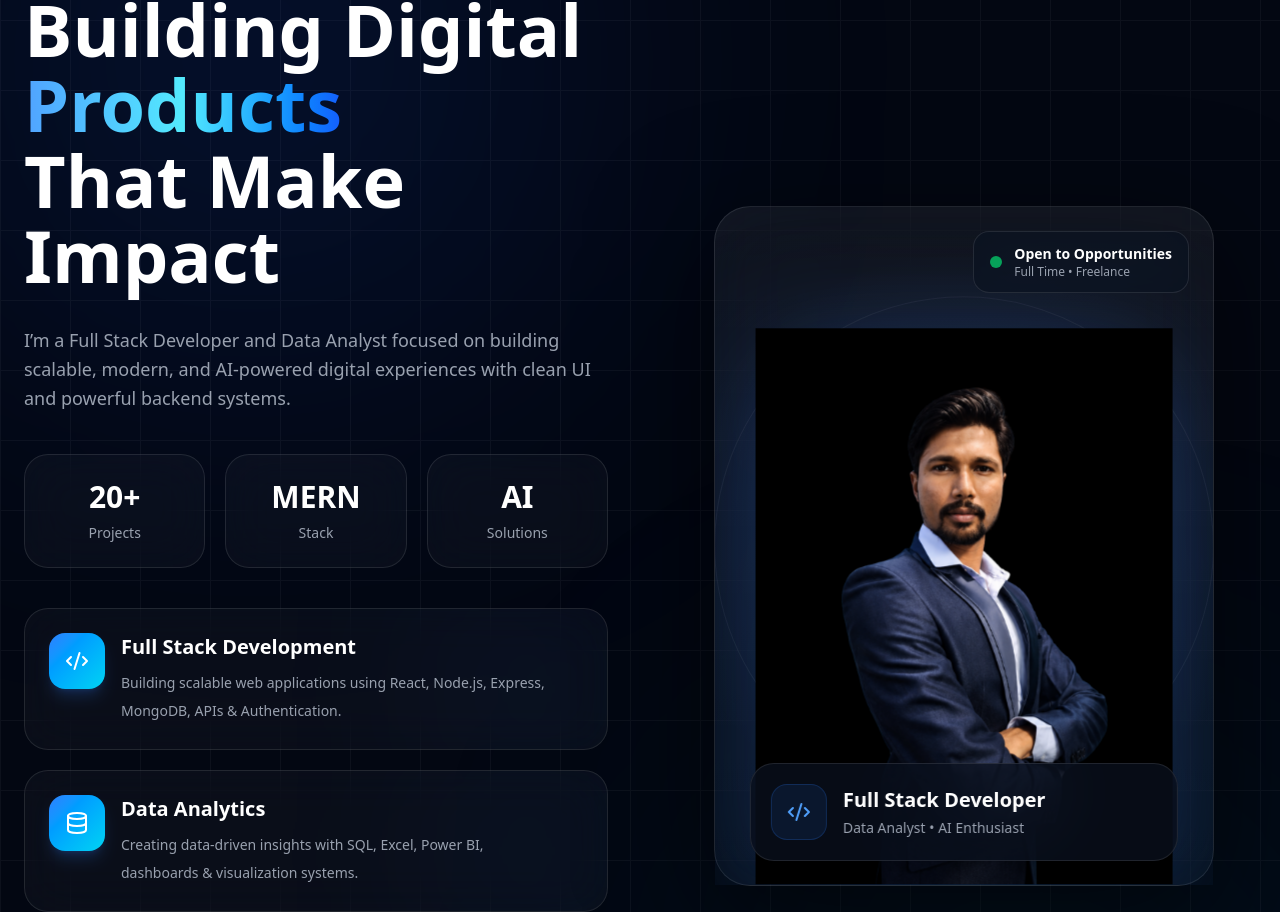
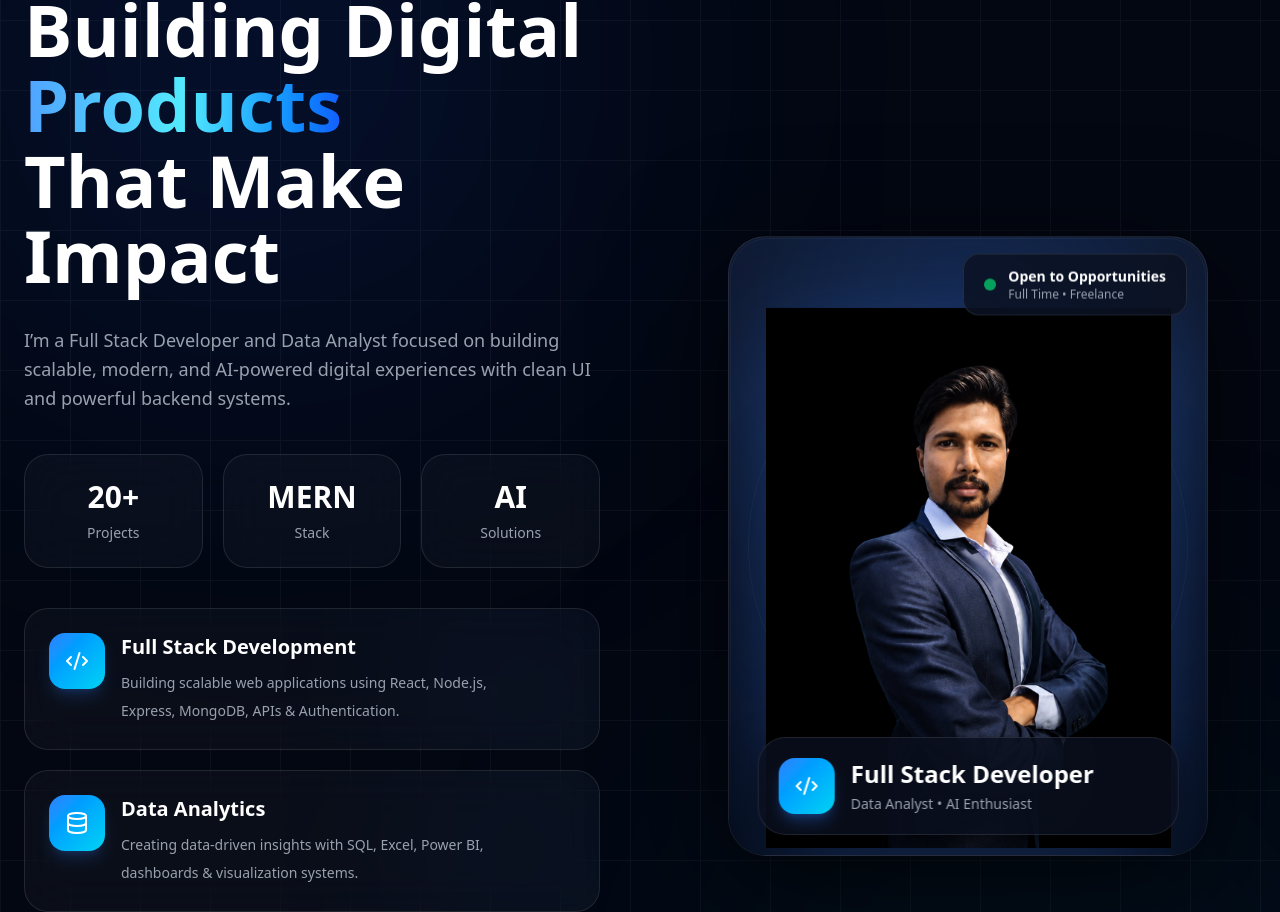
Before and after one commit to Anshcodeify45/NeuroStack, a React app in the folder frontend/: page / in a window 1280 px wide. Shown: the part 991-1903 px from the top of the page. Built offline with nearby package versions, Linux system fonts and the light colour scheme; the HTML template or start-up script is replaced by a standard one.

Commit message:
about section

```diff
--- a/frontend/src/component/About.jsx
+++ b/frontend/src/component/About.jsx
@@ -88,7 +88,7 @@ export default function About() {
         "
       />
 
-      {/* GLOW LEFT */}
+      {/* LEFT GLOW */}
       <div
         className="
           absolute
@@ -102,7 +102,7 @@ export default function About() {
         "
       />
 
-      {/* GLOW RIGHT */}
+      {/* RIGHT GLOW */}
       <div
         className="
           absolute
@@ -117,7 +117,7 @@ export default function About() {
       />
 
       {/* ========================================= */}
-      {/* MAIN CONTAINER */}
+      {/* MAIN */}
       {/* ========================================= */}
 
       <div className="relative z-10 max-w-7xl mx-auto">
@@ -126,7 +126,7 @@ export default function About() {
           className="
             grid
             lg:grid-cols-2
-            gap-16
+            gap-20
             items-center
           "
         >
@@ -154,12 +154,17 @@ export default function About() {
                 inline-flex
                 items-center
                 gap-2
+
                 px-5
                 py-2
+
                 rounded-full
+
                 border
                 border-blue-500/20
+
                 bg-blue-500/5
+
                 backdrop-blur-xl
               "
             >
@@ -167,8 +172,11 @@ export default function About() {
                 className="
                   w-2
                   h-2
+
                   rounded-full
+
                   bg-blue-500
+
                   animate-pulse
                 "
               />
@@ -177,7 +185,9 @@ export default function About() {
                 className="
                   text-sm
                   tracking-[3px]
+
                   text-gray-300
+
                   uppercase
                 "
               >
@@ -189,11 +199,15 @@ export default function About() {
             <h2
               className="
                 mt-8
+
                 text-5xl
                 md:text-6xl
                 lg:text-7xl
+
                 font-bold
+
                 leading-[1.05]
+
                 text-white
               "
             >
@@ -206,6 +220,7 @@ export default function About() {
                   from-blue-400
                   via-cyan-300
                   to-blue-600
+
                   text-transparent
                   bg-clip-text
                 "
@@ -222,9 +237,12 @@ export default function About() {
             <p
               className="
                 mt-8
+
                 max-w-xl
+
                 text-gray-400
                 text-lg
+
                 leading-relaxed
               "
             >
@@ -242,8 +260,10 @@ export default function About() {
             <div
               className="
                 mt-10
+
                 grid
                 grid-cols-3
+
                 gap-5
               "
             >
@@ -255,12 +275,18 @@ export default function About() {
                   }}
                   className="
                     rounded-3xl
+
                     border
                     border-white/10
+
                     bg-white/[0.03]
+
                     backdrop-blur-xl
+
                     p-6
+
                     text-center
+
                     transition-all
                     duration-300
                   "
@@ -269,6 +295,7 @@ export default function About() {
                     className="
                       text-3xl
                       font-bold
+
                       text-white
                     "
                   >
@@ -278,7 +305,9 @@ export default function About() {
                   <p
                     className="
                       mt-2
+
                       text-sm
+
                       text-gray-400
                     "
                   >
@@ -302,15 +331,23 @@ export default function About() {
                   className="
                     group
                     relative
+
                     overflow-hidden
+
                     rounded-3xl
+
                     border
                     border-white/10
+
                     bg-white/[0.03]
+
                     backdrop-blur-xl
+
                     p-6
+
                     transition-all
                     duration-300
+
                     hover:border-blue-500/30
                   "
                 >
@@ -320,10 +357,14 @@ export default function About() {
                       absolute
                       top-0
                       right-0
+
                       w-40
                       h-40
+
                       bg-blue-500/10
+
                       blur-[100px]
+
                       rounded-full
                     "
                   />
@@ -332,9 +373,11 @@ export default function About() {
                     className="
                       relative
                       z-10
+
                       flex
                       items-start
                       justify-between
+
                       gap-4
                     "
                   >
@@ -344,16 +387,22 @@ export default function About() {
                         className="
                           w-14
                           h-14
+
                           rounded-2xl
+
                           bg-gradient-to-br
                           from-blue-500
                           to-cyan-400
+
                           flex
                           items-center
                           justify-center
+
                           text-white
+
                           shadow-lg
                           shadow-blue-500/20
+
                           shrink-0
                         "
                       >
@@ -366,6 +415,7 @@ export default function About() {
                           className="
                             text-xl
                             font-semibold
+
                             text-white
                           "
                         >
@@ -375,9 +425,12 @@ export default function About() {
                         <p
                           className="
                             mt-2
+
                             text-gray-400
+
                             leading-7
                             text-sm
+
                             max-w-lg
                           "
                         >
@@ -391,8 +444,10 @@ export default function About() {
                       className="
                         opacity-0
                         group-hover:opacity-100
+
                         transition-all
                         duration-300
+
                         text-white
                       "
                     >
@@ -410,9 +465,11 @@ export default function About() {
             <div
               className="
                 mt-10
+
                 flex
                 items-center
                 gap-6
+
                 flex-wrap
               "
             >
@@ -422,16 +479,22 @@ export default function About() {
                 className="
                   px-8
                   py-4
+
                   rounded-2xl
+
                   bg-gradient-to-r
                   from-blue-600
                   to-cyan-500
+
                   text-white
                   font-semibold
+
                   shadow-lg
                   shadow-blue-500/20
+
                   hover:scale-105
                   hover:shadow-blue-500/40
+
                   transition-all
                   duration-300
                 "
@@ -445,8 +508,11 @@ export default function About() {
                   className="
                     w-3
                     h-3
+
                     rounded-full
+
                     bg-green-400
+
                     animate-pulse
                   "
                 />
@@ -482,112 +548,95 @@ export default function About() {
               className="
                 relative
                 w-full
-                max-w-[500px]
-                h-[680px]
-                rounded-[36px]
+                max-w-[480px]
+                h-[620px]
+
+                rounded-[38px]
+
                 border
                 border-white/10
-                bg-gradient-to-b
-                from-white/[0.06]
-                to-white/[0.02]
-                backdrop-blur-2xl
+
+                bg-[linear-gradient(180deg,rgba(15,23,42,0.95)_0%,rgba(3,7,18,0.98)_100%)]
+
                 overflow-hidden
-                shadow-[0_30px_120px_rgba(0,0,0,0.6)]
+
+                shadow-[0_30px_120px_rgba(0,0,0,0.7)]
+                backdrop-blur-3xl
               "
             >
-              {/* INNER GLOW */}
+              {/* BLUE GLOW */}
               <div
                 className="
                   absolute
-                  inset-0
-                  bg-[radial-gradient(circle_at_center,rgba(59,130,246,0.18),transparent_70%)]
+                  top-[-120px]
+                  left-1/2
+                  -translate-x-1/2
+
+                  w-[400px]
+                  h-[400px]
+
+                  rounded-full
+
+                  bg-blue-500/20
+
+                  blur-[120px]
                 "
               />
 
-              {/* RING 1 */}
+              {/* INNER BORDER */}
+              <div
+                className="
+                  absolute
+                  inset-[1px]
+
+                  rounded-[38px]
+
+                  border
+                  border-white/[0.04]
+                "
+              />
+
+              {/* STATUS CARD */}
               <motion.div
                 animate={{
-                  rotate: 360,
+                  y: [0, -6, 0],
                 }}
                 transition={{
-                  duration: 35,
+                  duration: 4,
                   repeat: Infinity,
-                  ease: "linear",
                 }}
                 className="
                   absolute
-                  inset-0
-                  flex
-                  items-center
-                  justify-center
-                "
-              >
-                <div
-                  className="
-                    w-[380px]
-                    h-[380px]
-                    rounded-full
-                    border
-                    border-dashed
-                    border-blue-500/20
-                  "
-                />
-              </motion.div>
+                  top-5
+                  right-5
+                  z-30
 
-              {/* RING 2 */}
-              <motion.div
-                animate={{
-                  rotate: -360,
-                }}
-                transition={{
-                  duration: 45,
-                  repeat: Infinity,
-                  ease: "linear",
-                }}
-                className="
-                  absolute
-                  inset-0
-                  flex
-                  items-center
-                  justify-center
-                "
-              >
-                <div
-                  className="
-                    w-[500px]
-                    h-[500px]
-                    rounded-full
-                    border
-                    border-white/5
-                  "
-                />
-              </motion.div>
-
-              {/* STATUS CARD */}
-              <div
-                className="
-                  absolute
-                  top-6
-                  right-6
-                  z-20
                   flex
                   items-center
                   gap-3
-                  px-4
+
+                  px-5
                   py-3
+
                   rounded-2xl
+
                   border
                   border-white/10
-                  bg-[#0b1220]/80
-                  backdrop-blur-xl
+
+                  bg-[#0B1120]/80
+
+                  backdrop-blur-2xl
                 "
               >
                 <span
                   className="
                     w-3
                     h-3
+
                     rounded-full
+
                     bg-green-400
+
                     animate-pulse
                   "
                 />
@@ -596,8 +645,8 @@ export default function About() {
                   <h4
                     className="
                       text-white
+                      text-sm
                       font-semibold
-                      text-sm
                     "
                   >
                     Open to Opportunities
@@ -612,7 +661,111 @@ export default function About() {
                     Full Time • Freelance
                   </p>
                 </div>
+              </motion.div>
+
+              {/* CIRCLE EFFECT */}
+              <div
+                className="
+                  absolute
+                  inset-0
+
+                  flex
+                  items-center
+                  justify-center
+                "
+              >
+                {/* CIRCLE 1 */}
+                <motion.div
+                  animate={{
+                    rotate: 360,
+                  }}
+                  transition={{
+                    duration: 35,
+                    repeat: Infinity,
+                    ease: "linear",
+                  }}
+                  className="
+                    absolute
+
+                    w-[340px]
+                    h-[340px]
+
+                    rounded-full
+
+                    border
+                    border-dashed
+                    border-blue-500/20
+                  "
+                />
+
+                {/* CIRCLE 2 */}
+                <motion.div
+                  animate={{
+                    rotate: -360,
+                  }}
+                  transition={{
+                    duration: 50,
+                    repeat: Infinity,
+                    ease: "linear",
+                  }}
+                  className="
+                    absolute
+
+                    w-[440px]
+                    h-[440px]
+
+                    rounded-full
+
+                    border
+                    border-white/[0.04]
+                  "
+                />
+
+                {/* CIRCLE 3 */}
+                <div
+                  className="
+                    absolute
+
+                    w-[260px]
+                    h-[260px]
+
+                    rounded-full
+
+                    border
+                    border-blue-500/10
+                  "
+                />
               </div>
+
+              {/* IMAGE CONTAINER */}
+              <div
+                className="
+                  absolute
+                  inset-0
+
+                  flex
+                  items-end
+                  justify-center
+
+                  pt-20
+                "
+              >
+                {/* IMAGE GLOW */}
+                <div
+                  className="
+                    absolute
+                    bottom-24
+
+                    w-[240px]
+                    h-[240px]
+
+                    rounded-full
+
+                    bg-blue-500/20
+
+                    blur-[100px]
+                  "
+                />
 
                 {/* IMAGE */}
                 <motion.img
@@ -622,42 +775,61 @@ export default function About() {
                     y: [0, -10, 0],
                   }}
                   transition={{
-                  duration: 6,
+                    duration: 5,
                     repeat: Infinity,
                     ease: "easeInOut",
                   }}
                   className="
+                    relative
+                    z-20
+
+                    h-[540px]
+                    w-auto
+
+                    object-contain
+
+                    drop-shadow-[0_25px_50px_rgba(59,130,246,0.35)]
+
+                    select-none
+                    pointer-events-none
+                  "
+                />
+              </div>
+
+              {/* BOTTOM CARD */}
+              <motion.div
+                whileHover={{
+                  y: -4,
+                }}
+                className="
                   absolute
-                  bottom-0
+                  bottom-5
                   left-1/2
                   -translate-x-1/2
-                  h-[82%]
-                  w-auto
-                  object-contain
-                  z-10
-                  drop-shadow-[0_20px_60px_rgba(59,130,246,0.25)]
-                  will-change-transform
+                  z-30
+
+                  w-[88%]
+
+                  rounded-[28px]
+
+                  border
+                  border-white/10
+
+                  bg-[#0B1120]/75
+
+                  backdrop-blur-3xl
+
+                  px-5
+                  py-5
+
+                  shadow-[0_10px_40px_rgba(0,0,0,0.45)]
                 "
-              />
-
-              {/* BOTTOM INFO CARD */}
+              >
                 <div
                   className="
-                  absolute
-                  bottom-6
-                  left-1/2
-                  -translate-x-1/2
-                  w-[86%]
-                  rounded-3xl
-                  border
-                  border-white/10
-                  bg-[#0b1220]/70
-                  backdrop-blur-2xl
-                  p-5
                     flex
                     items-center
                     gap-4
-                  z-20
                   "
                 >
                   {/* ICON */}
@@ -665,14 +837,21 @@ export default function About() {
                     className="
                       w-14
                       h-14
+
                       rounded-2xl
-                    bg-blue-500/10
-                    border
-                    border-blue-500/20
+
+                      bg-gradient-to-br
+                      from-blue-500
+                      to-cyan-400
+
                       flex
                       items-center
                       justify-center
-                    text-blue-400
+
+                      text-white
+
+                      shadow-lg
+                      shadow-blue-500/30
                     "
                   >
                     <Code2 size={24} />
@@ -682,9 +861,9 @@ export default function About() {
                   <div>
                     <h3
                       className="
-                      text-xl
+                        text-white
+                        text-2xl
                         font-semibold
-                      text-white
                       "
                     >
                       Full Stack Developer
@@ -693,7 +872,9 @@ export default function About() {
                     <p
                       className="
                         mt-1
+
                         text-sm
+
                         text-gray-400
                       "
                     >
@@ -701,6 +882,25 @@ export default function About() {
                     </p>
                   </div>
                 </div>
+              </motion.div>
+
+              {/* BOTTOM FADE */}
+              <div
+                className="
+                  absolute
+                  bottom-0
+                  left-0
+                  right-0
+
+                  h-[180px]
+
+                  bg-gradient-to-t
+                  from-[#030712]
+                  to-transparent
+
+                  pointer-events-none
+                "
+              />
             </div>
           </motion.div>
         </div>
```
Lines whose indentation alone changed are shown as unchanged.
